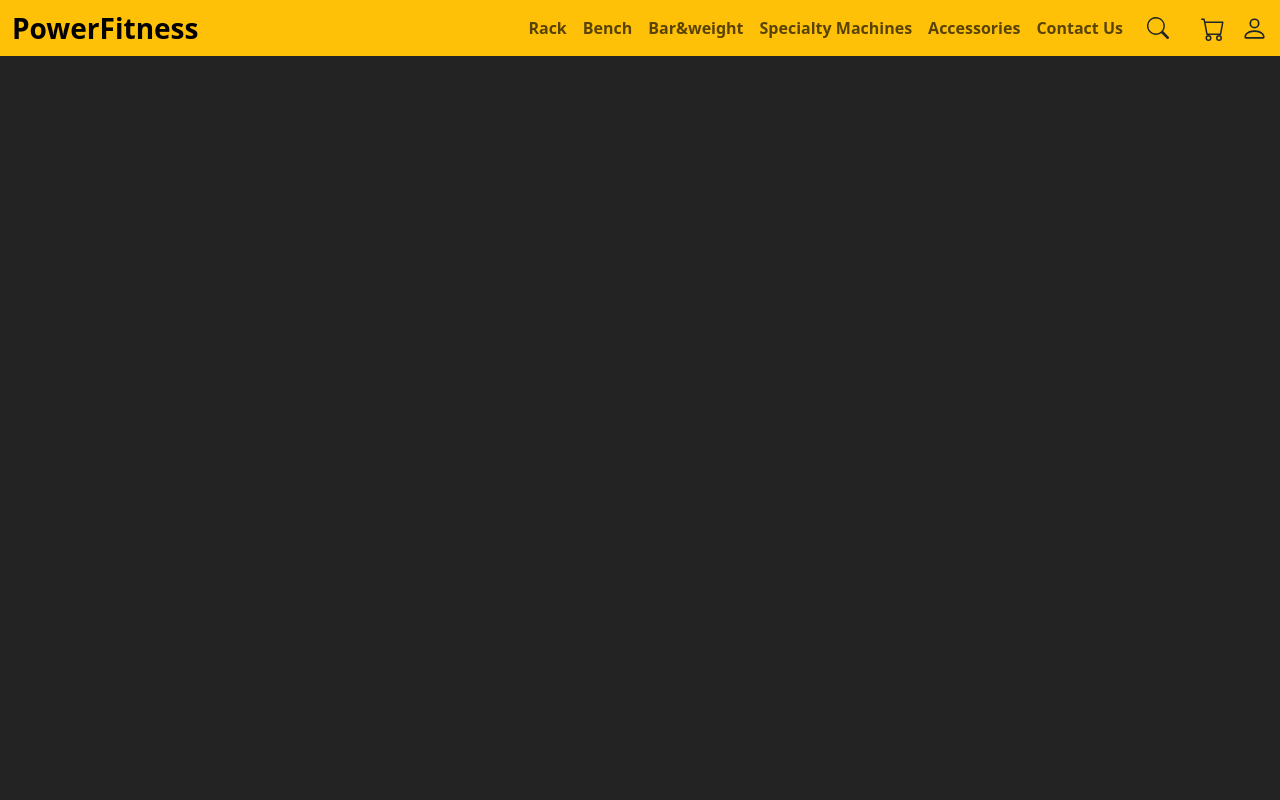
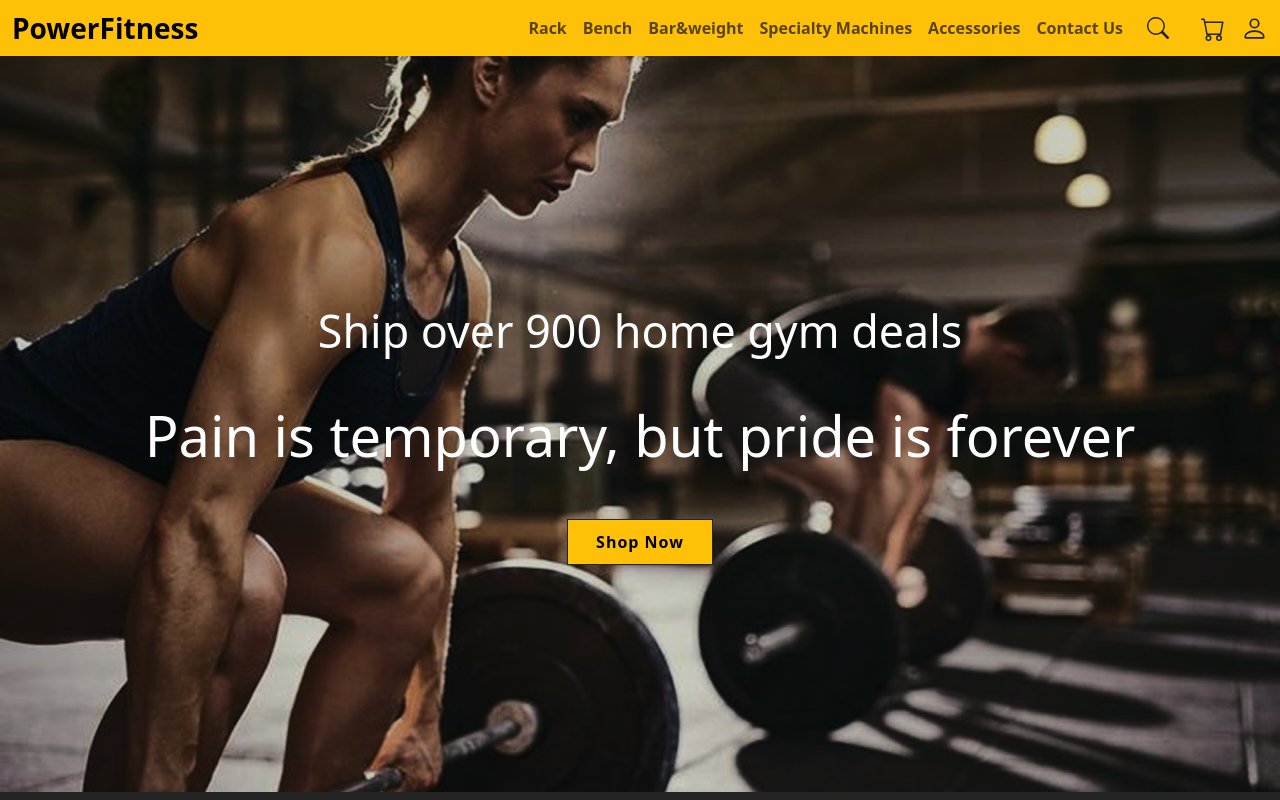
Before and after one commit to KuyPoly/Fitness_Equipment, a React (Vite) app: page / in a window 1280 px wide. Built offline with nearby package versions, Linux system fonts and the light colour scheme.

Commit message:
add landing

```diff
--- a/src/App.jsx
+++ b/src/App.jsx
@@ -1,18 +1,21 @@
-import { useState } from 'react'
-import reactLogo from './assets/react.svg'
+import React from 'react';
 import { BrowserRouter as Router, Routes, Route } from "react-router-dom";
-import viteLogo from '/vite.svg'
-import './App.css'
-import Navbar from './component/nav/navbar'
+import './App.css';
+import Navbar from './component/nav/navbar'; // Corrected import
+import Home from './pages/home/home'; // Corrected import
 
 function App() {
-  return(
+  return (
     <Router>
       <div className="App">
-        <Navbar/>
+        <Navbar />
+        <Routes>
+          <Route path="/" element={<Home />} />
+          {/* Add other routes here */}
+        </Routes>
       </div>
     </Router>
-  )
+  );
 }
 
-export default App
+export default App;
--- /dev/null
+++ b/src/component/landpage/landpage.css
@@ -0,0 +1,41 @@
+.landpage {
+    width: 100vw;
+    height: 92vh;
+    position: relative;
+    overflow: hidden;
+}
+
+.landpage__bg {
+    position: absolute;
+    top: 0;
+    left: 0;
+    width: 100%;
+    height: 100%;
+    background:
+        linear-gradient(rgba(0, 0, 0, 0.2), rgba(0, 0, 0, 0.2)),
+        url('../../assets/landpagebg-home.png') center/cover no-repeat;
+    z-index: 1;
+}
+
+.landpage__container {
+    position: relative;
+    display: flex;
+    flex-direction: column;
+    align-items: center;
+    justify-content: center;
+    height: 100%;
+    width: 100%;
+    max-width: 85%;
+    margin: 0 auto;
+    text-align: center;
+    color: white;
+    z-index: 2;
+}
+
+
+/* Button styling */
+.landpage__container .btn {
+    padding: 10px 28px;
+    font-weight: bold;
+    letter-spacing: 1px;
+}
--- /dev/null
+++ b/src/component/landpage/landpage.jsx
@@ -0,0 +1,16 @@
+import React from "react";
+import { Link } from "react-router-dom";
+import "./landpage.css";
+
+export default function Landpage() {
+    return (
+        <div className="landpage">
+            <div className="landpage__bg"></div>
+            <div className="landpage__container">
+                <h2>Ship over 900 home gym deals</h2>
+                <h1>Pain is temporary, but pride is forever</h1>
+                <Link to="/racks" className="btn btn-warning rounded-0 border border-dark mt-4">Shop Now</Link>
+            </div>
+        </div>
+    );
+}
--- a/src/component/nav/Navbar.jsx
+++ b/src/component/nav/Navbar.jsx
@@ -34,7 +34,7 @@ export default function Navbar() {
                 xmlns="http://www.w3.org/2000/svg"
                 width="24"
                 height="24"
-                fill="currentColor"
+                fill="#242323"
                 className="bi bi-search"
                 viewBox="0 0 16 16"
                 style={{ cursor: 'pointer' }}
@@ -106,7 +106,7 @@ export default function Navbar() {
                   xmlns="http://www.w3.org/2000/svg"
                   width="22"
                   height="22"
-                  fill="currentColor"
+                  fill="#242323"
                   className="bi bi-search me-3"
                   viewBox="0 0 16 16"
                   style={{ cursor: 'pointer' }}
--- a/src/index.css
+++ b/src/index.css
@@ -1,34 +1,57 @@
+/* Base body styles */
 body {
   display: flex;
   place-items: center;
   min-width: 320px;
   min-height: 100vh;
   background-color: #242323;
+  color: white;
   max-width: 1512px;
 }
 
+/* Responsive typography system */
 h1 {
-  font-size: 3.2em;
+  font-size: clamp(2rem, 5vw, 3.5rem);
   line-height: 1.1;
 }
 
 h2 {
-  font-size: 2.4em;
+  font-size: clamp(1.5rem, 4vw, 2.8rem);
   line-height: 1.1;
 }
+
 h3 {
-  font-size: 1.8em;
-  line-height: 1.1;
+  font-size: clamp(1.3rem, 3.5vw, 2.2rem);
+  line-height: 1.2;
 }
+
 h4 {
-  font-size: 1.6em;
-  line-height: 1.1;
+  font-size: clamp(1.1rem, 3vw, 1.8rem);
+  line-height: 1.2;
 }
+
 h5 {
-  font-size: 1.4em;
-  line-height: 1.1;
+  font-size: clamp(1rem, 2.5vw, 1.5rem);
+  line-height: 1.3;
 }
+
 h6 {
-  font-size: 1.2em;
-  line-height: 1.1;
+  font-size: clamp(0.9rem, 2vw, 1.2rem);
+  line-height: 1.3;
 }
+
+p {
+  font-size: clamp(0.95rem, 1.8vw, 1.1rem);
+  line-height: 1.6;
+}
+
+/* Optional: Add margin control for better vertical rhythm */
+h1, h2, h3, h4, h5, h6 {
+  margin-top: 0.5em;
+  margin-bottom: 0.5em;
+}
+
+p {
+  margin-top: 0.75em;
+  margin-bottom: 0.75em;
+}
--- a/src/pages/home/home.jsx
+++ b/src/pages/home/home.jsx
@@ -0,0 +1,14 @@
+import React, { useState, useEffect, useRef } from 'react';
+import { Link } from 'react-router-dom';
+import './home.css';
+import Landpage from '../../component/landpage/landpage';
+
+export default function Home(){
+    return(
+        <div className="home">
+            <div className="home__container">
+                <Landpage />
+            </div>
+        </div>
+    );
+}
```
Also changed, not shown: src/App.css (line endings or trailing spaces), src/assets/landpagebg-home.png (added).
